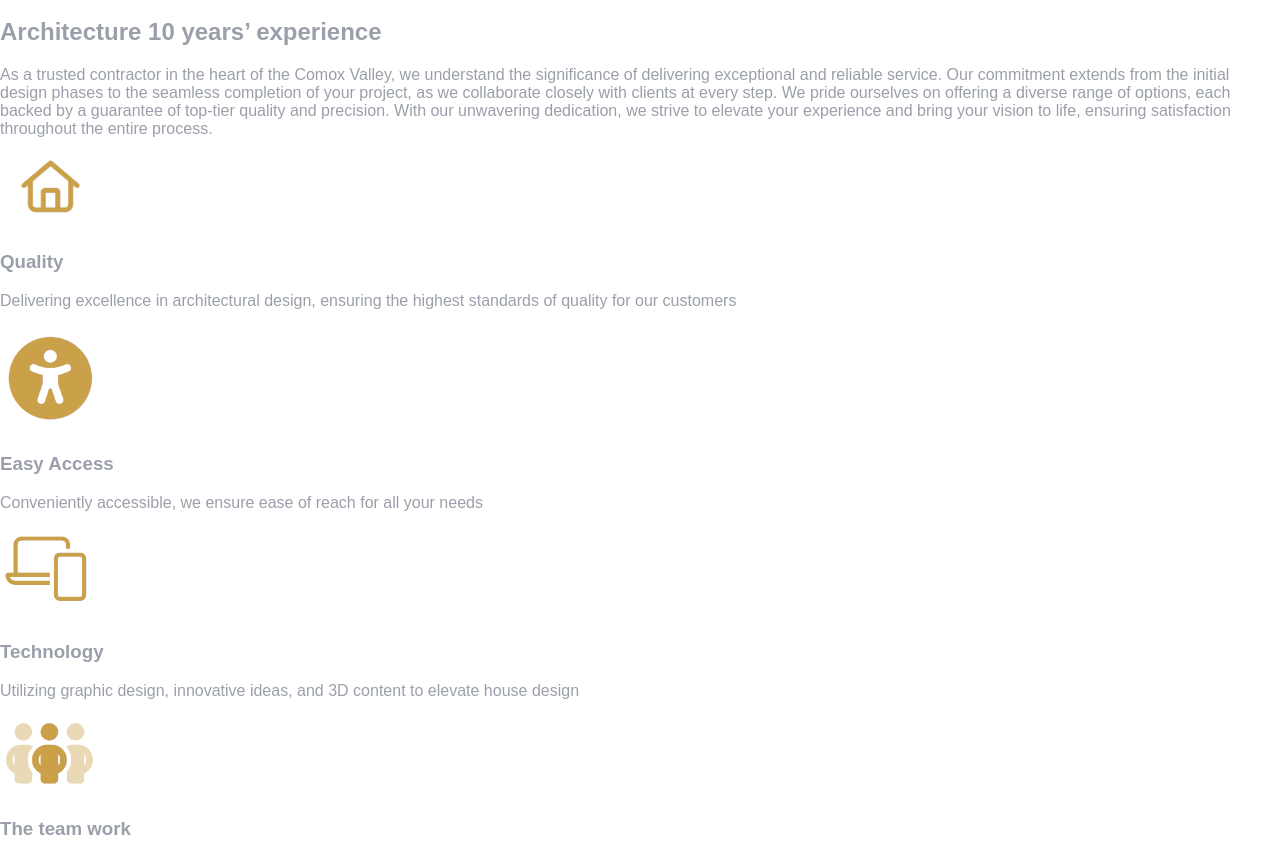
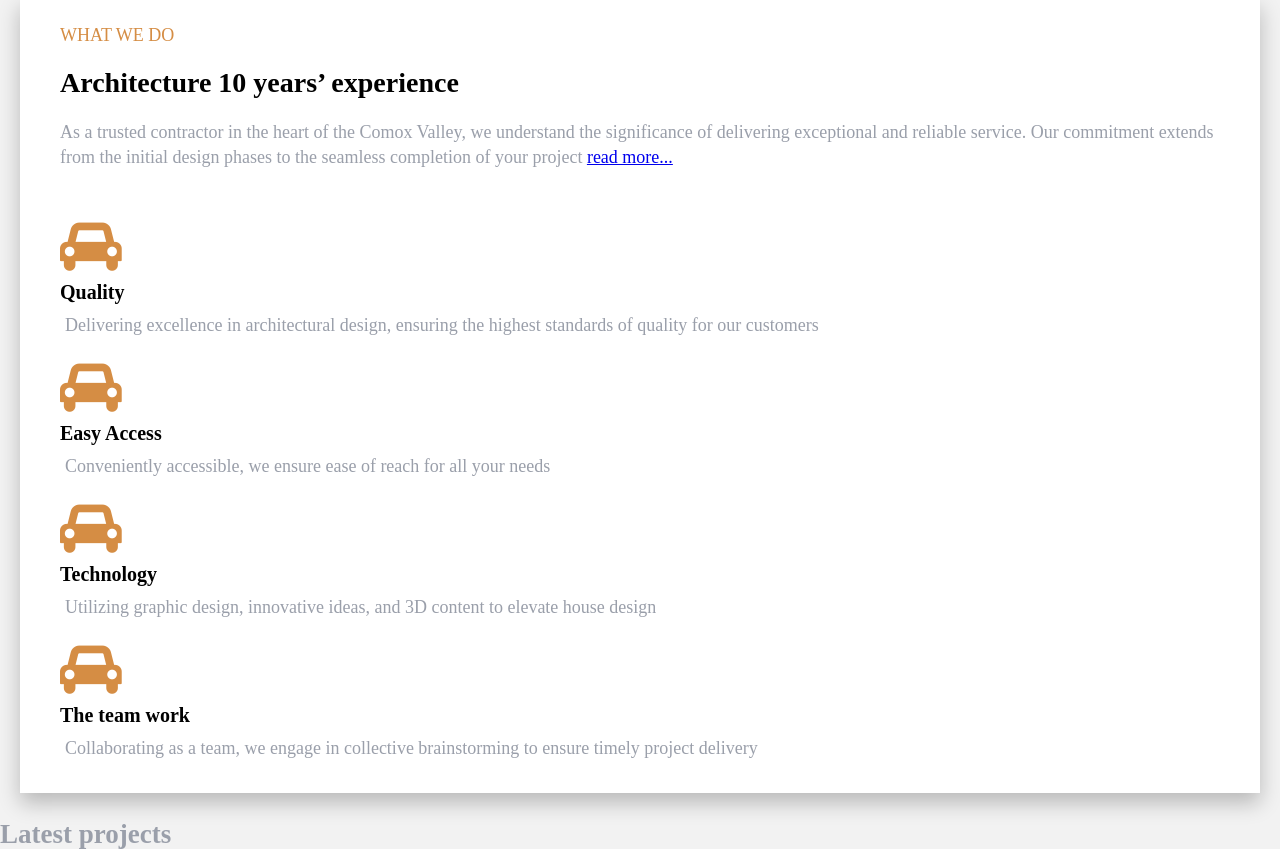
Before and after one commit to nic-dgl103-f23-cvs2/project-Ravi-takhi, a plain HTML site: page index.html in a window 1280 px wide. Shown: the part 880-1729 px from the top of the page. Drawn offline with Linux system fonts and the light colour scheme.

Commit message:
worked on service section
designed for mobile view

```diff
--- a/index.html
+++ b/index.html
@@ -58,50 +58,52 @@
         <p class="color-theme-highlighted">Providing customized design solution that fits every space</p>
       </section>
       <!-- What we do-->
-      <section>
-        <h2>Architecture 10 years’ experience</h2>
+      <section class="service">
+        <div class="service-title">
+          <h2 class="color-theme-highlighted">What we do</h2>
+          <h3 class="color-theme-dark"> Architecture 10 years’ experience</h3>
           <p>
             As a trusted contractor in the heart of the Comox Valley, we
             understand the significance of delivering exceptional and reliable
             service. Our commitment extends from the initial design phases to the
-          seamless completion of your project, as we collaborate closely with
-          clients at every step. We pride ourselves on offering a diverse range
-          of options, each backed by a guarantee of top-tier quality and
-          precision. With our unwavering dedication, we strive to elevate your
-          experience and bring your vision to life, ensuring satisfaction
-          throughout the entire process.
+            seamless completion of your project <a href="#">read more...</a>
           </p>
-        <section>
-          <img src="images/quality.png" width="100" alt="quality" />
-          <h3>Quality</h3>
+        </div>
+        <div class="service-detail">
+          <section class="service-list-1">
+            <span class="fa fa-car fa-3x color-theme-highlighted"></span>
+            <h4 class="color-theme-dark">Quality</h4>
             <p>
               Delivering excellence in architectural design, ensuring the highest
               standards of quality for our customers
             </p>
           </section>
-        <section>
-          <img src="images/easy_access.png" width="100" alt="Easy Access" />
-          <h3>Easy Access</h3>
+          <section class="service-list-2">
+            <span class="fa fa-car fa-3x color-theme-highlighted"></span>
+            <h4 class="color-theme-dark">Easy Access</h4>
             <p>
               Conveniently accessible, we ensure ease of reach for all your needs
             </p>
           </section>
-        <section>
-          <img src="images/technology.png" width="100" alt="Technology" />
-          <h3>Technology</h3>
+          <section class="service-list-3">
+            <span class="fa fa-car fa-3x color-theme-highlighted"></span>
+            <h4 class="color-theme-dark">Technology</h4>
             <p>
               Utilizing graphic design, innovative ideas, and 3D content to
               elevate house design
             </p>
           </section>
-        <section>
-          <img src="images/team_work.png" width="100" alt="Team Work" />
-          <h3>The team work</h3>
+          <section class="service-list-4">
+            <span class="fa fa-car fa-3x color-theme-highlighted"></span>
+            <h4 class="color-theme-dark">The team work</h4>
             <p>
               Collaborating as a team, we engage in collective brainstorming to
               ensure timely project delivery
             </p>
           </section>
+        </div>
+
+
       </section>
       <!--Portfolio-->
       <section>
@@ -182,7 +184,7 @@
         <a href="#"> Let's Chat</a>
       </section>
     </main>
-    <!-- Footer -->
+    <!-- Footer
     <footer>
       <section>
         <img src="images/logo.png" alt="Footer Logo" width="100">
@@ -191,16 +193,16 @@
           commodi enim eos autem blanditiis
         </p>
         <section>
-          <img src="images/map.PNG" alt="map" width="100"> <!-- Image will be replace by google icon-->
+          <img src="images/map.PNG" alt="map" width="100">
           <p>2463E Rosewall Crescent, Courtenay, BC V9N 1H8</p>
         </section>
         <section>
-          <img src="images/call.PNG" alt="Call" width="100"> <!-- Image will be replace by google icon-->
+          <img src="images/call.PNG" alt="Call" width="100">
           <h3> Our phone</h3>
           <p> 778-647-2266 </p>
         </section>
         <section>
-          <img src="images/email.PNG" alt="email" width="100"> <!-- Image will be replace by google icon-->
+          <img src="images/email.PNG" alt="email" width="100">
           <h3> Email</h3>
           <p> office@buildwithperspective.com </p>
         </section>
@@ -234,6 +236,6 @@
           </ul>
         </section>
       </section>
-    </footer>
+    </footer> -->
   </body>
 </html>
--- a/style.css
+++ b/style.css
@@ -4,12 +4,21 @@ html {
 
   body
   {
-    font-family: "Josefin Sans", sans-serif;
+    font-family: 'Montserrat',serif;
     margin: 0;
     padding: 0;
-    font-size: 1.6rem;
+    font-size: 1.8rem;
+    line-height: 1.4;
     color: #9a9faa;
+    background-color: #f2f2f2;
   }
+  .wrapper-width {
+    width: 1170px;
+    margin: auto;
+  }
+
+  /* ==> Color theme <== */
+
   .color-theme-dark
   {
     color: black;
@@ -80,15 +89,58 @@ nav li {
 {
    font-size: 12vw;
    text-transform:uppercase;
-   border: solid;
-   letter-spacing: 3rem;
+   letter-spacing: 2rem;
 }
 .hero p
 {
-  font-size: 2vw;
+  font-size: 1.8vw;
   font-weight: 500;
   text-transform:uppercase;
-  border: solid;
+}
+
+/* ==>  Service Style <== */
+.service
+{
+  display: flex;
+  flex-direction: column;
+  margin: 0 20px;
+  background-color: white;
+  padding: 10px 40px;
+  gap: 30px;
+  box-shadow: rgba(0, 0, 0, 0.24) 0px 10px 20px;
+}
+
+.service-title h2
+{
+  font-size: 1.8rem;
+  text-transform: uppercase;
+  font-weight: 100;
+}
+.service-title h3
+{
+  font-size: 2.8rem;
+  margin: 0;
+  padding: 0;
+}
+.service-detail
+{
+  text-align: left;
+}
+.service-detail h4
+{
+  font-size: 2rem;
+  margin: 0;
+  padding: 0;
+  margin: 5px 0;
+}
+.service-detail p
+{
+  margin: 0;
+  padding: 2px 5px;
+}
+.service-list-1,.service-list-2,.service-list-3,.service-list-4
+{
+  margin-bottom: 20px;
 }
 
 
@@ -133,5 +185,8 @@ nav li {
   {
     height: 100vh;
   }
-
+  .hero h1
+  {
+    letter-spacing: 3rem;
+  }
 }
```
Lines whose indentation alone changed are shown as unchanged.
